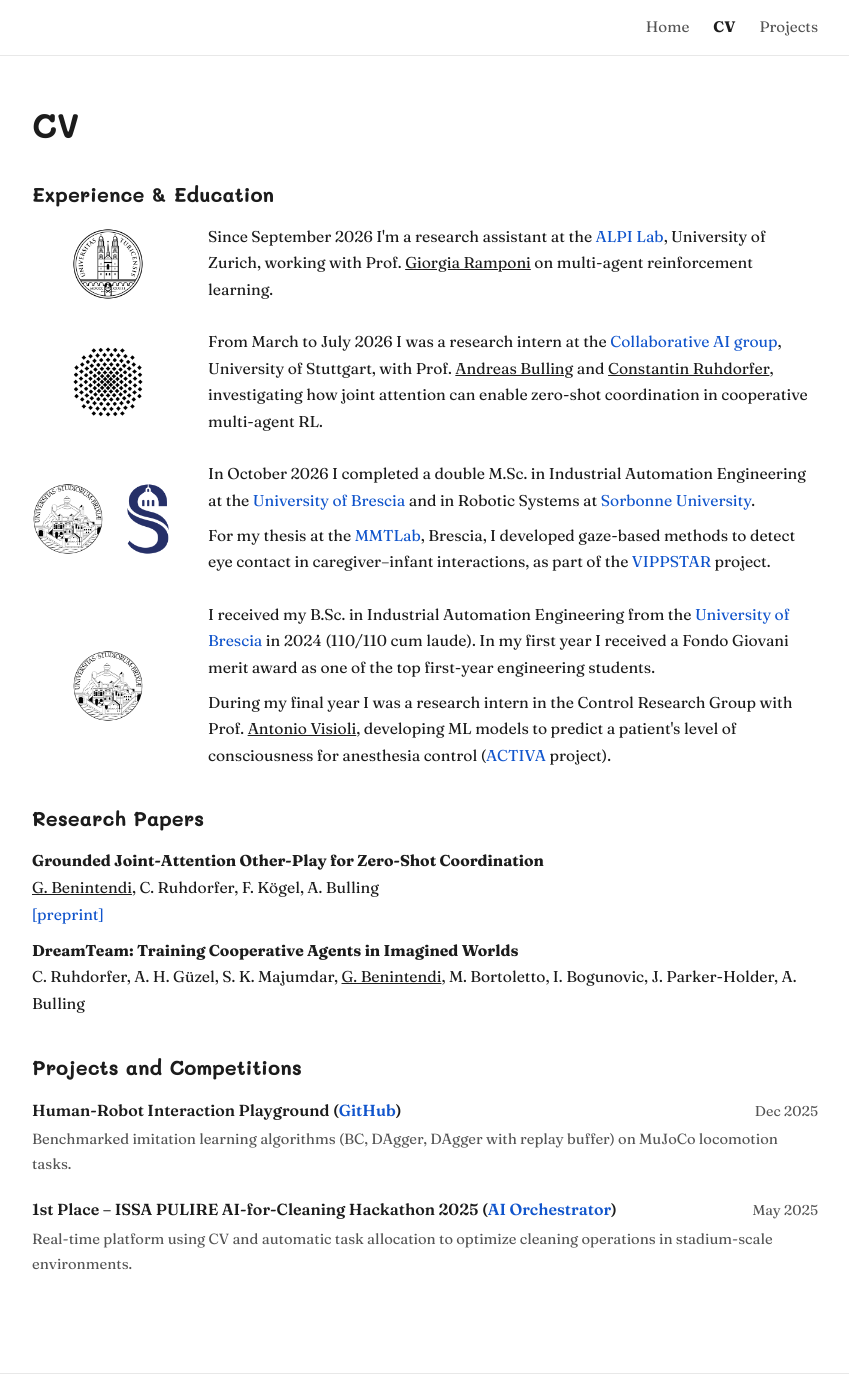
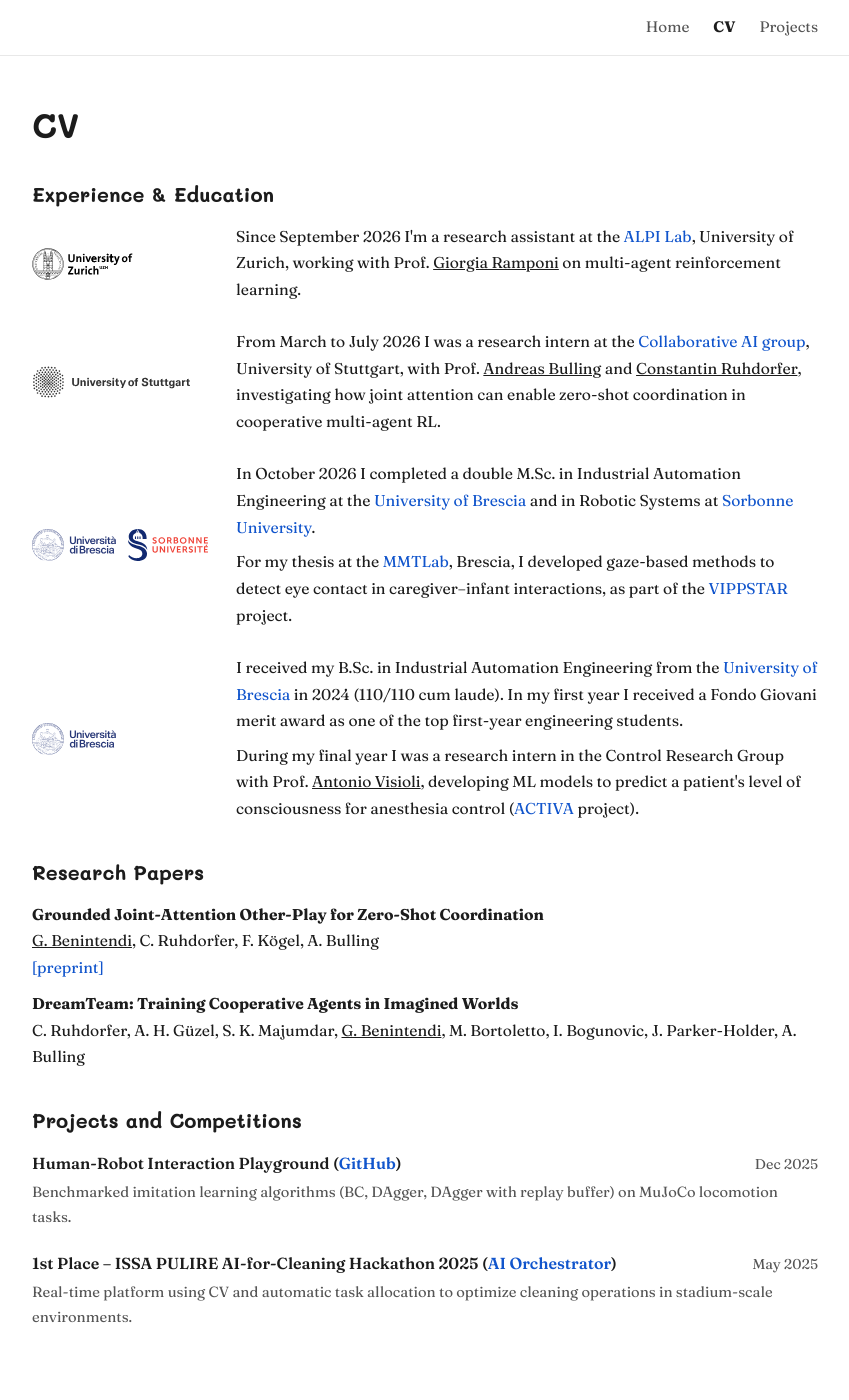
Before and after one commit to giuliabenintendi/giuliabenintendi.github.io, a Jekyll site: the page built from cv.html, in a window 1280 px wide and 1400 px high. Shown: the whole window, without its empty margins (215-1064 px from the left). Built offline with Jekyll 4.4.1, drawn with Linux system fonts in a browser that asks for light colours.

Commit message:
use official current university logos on CV, smaller
Take each university's current logo SVG from its own website (UZH and
Stuttgart English lockups, Sorbonne, Brescia's 2026 'Università di Brescia')
and show them at 32px height instead of 72px emblems.

```diff
--- a/assets/css/style.css
+++ b/assets/css/style.css
@@ -342,15 +342,17 @@ a.person-link {
 
 .cv-logos {
   display: flex;
-  justify-content: center;
-  gap: 0.5rem;
-  width: 152px;
+  align-items: center;
+  gap: 0.75rem;
+  width: 180px;
   flex-shrink: 0;
 }
 
+/* official horizontal logos (emblem + name), same height */
 .cv-logos img {
-  width: 72px;
-  height: 72px;
+  height: 32px;
+  width: auto;
+  max-width: 160px;
   object-fit: contain;
 }
 
@@ -511,11 +513,5 @@ a.person-link {
 
   .cv-logos {
     width: auto;
-    justify-content: flex-start;
-  }
-
-  .cv-logos img {
-    width: 56px;
-    height: 56px;
   }
 }
--- a/cv.html
+++ b/cv.html
@@ -11,7 +11,7 @@ permalink: /cv/
 
 <div class="cv-item">
   <div class="cv-logos">
-    <img src="/assets/images/logos/uzh.png" alt="University of Zurich logo">
+    <img src="/assets/images/logos/uzh.svg" alt="University of Zurich logo">
   </div>
   <div class="cv-text">
     <p>Since September 2026 I'm a research assistant at the <a href="https://www.ifi.uzh.ch/en/alpi.html" target="_blank">ALPI Lab</a>, University of Zurich, working with Prof. <a href="https://gioramponi.github.io/" target="_blank" class="person-link">Giorgia Ramponi</a> on multi-agent reinforcement learning.</p>
@@ -20,7 +20,7 @@ permalink: /cv/
 
 <div class="cv-item">
   <div class="cv-logos">
-    <img src="/assets/images/logos/stuttgart.png" alt="University of Stuttgart logo">
+    <img src="/assets/images/logos/stuttgart.svg" alt="University of Stuttgart logo">
   </div>
   <div class="cv-text">
     <p>From March to July 2026 I was a research intern at the <a href="https://www.collaborative-ai.org/" target="_blank">Collaborative AI group</a>, University of Stuttgart, with Prof. <a href="https://www.collaborative-ai.org/people/bulling/" target="_blank" class="person-link">Andreas Bulling</a> and <a href="https://www.collaborative-ai.org/people/ruhdorfer/" target="_blank" class="person-link">Constantin Ruhdorfer</a>, investigating how joint attention can enable zero-shot coordination in cooperative multi-agent RL.</p>
@@ -29,8 +29,8 @@ permalink: /cv/
 
 <div class="cv-item">
   <div class="cv-logos">
-    <img src="/assets/images/logos/brescia.png" alt="University of Brescia logo">
-    <img src="/assets/images/logos/sorbonne.png" alt="Sorbonne University logo">
+    <img src="/assets/images/logos/unibs.svg" alt="University of Brescia logo">
+    <img src="/assets/images/logos/sorbonne.svg" alt="Sorbonne University logo">
   </div>
   <div class="cv-text">
     <p>In October 2026 I completed a double M.Sc. in Industrial Automation Engineering at the <a href="https://www.unibs.it" target="_blank">University of Brescia</a> and in Robotic Systems at <a href="https://www.sorbonne-universite.fr" target="_blank">Sorbonne University</a>.</p>
@@ -40,7 +40,7 @@ permalink: /cv/
 
 <div class="cv-item">
   <div class="cv-logos">
-    <img src="/assets/images/logos/brescia.png" alt="University of Brescia logo">
+    <img src="/assets/images/logos/unibs.svg" alt="University of Brescia logo">
   </div>
   <div class="cv-text">
     <p>I received my B.Sc. in Industrial Automation Engineering from the <a href="https://www.unibs.it" target="_blank">University of Brescia</a> in 2024 (110/110 cum laude). In my first year I received a Fondo Giovani merit award as one of the top first-year engineering students.</p>
```
Also changed, not shown: assets/images/logos/brescia.png (deleted), assets/images/logos/sorbonne.png (deleted), assets/images/logos/sorbonne.svg (added), assets/images/logos/stuttgart.png (deleted), assets/images/logos/stuttgart.svg (added), assets/images/logos/unibs.svg (added), assets/images/logos/uzh.png (deleted), assets/images/logos/uzh.svg (added).
